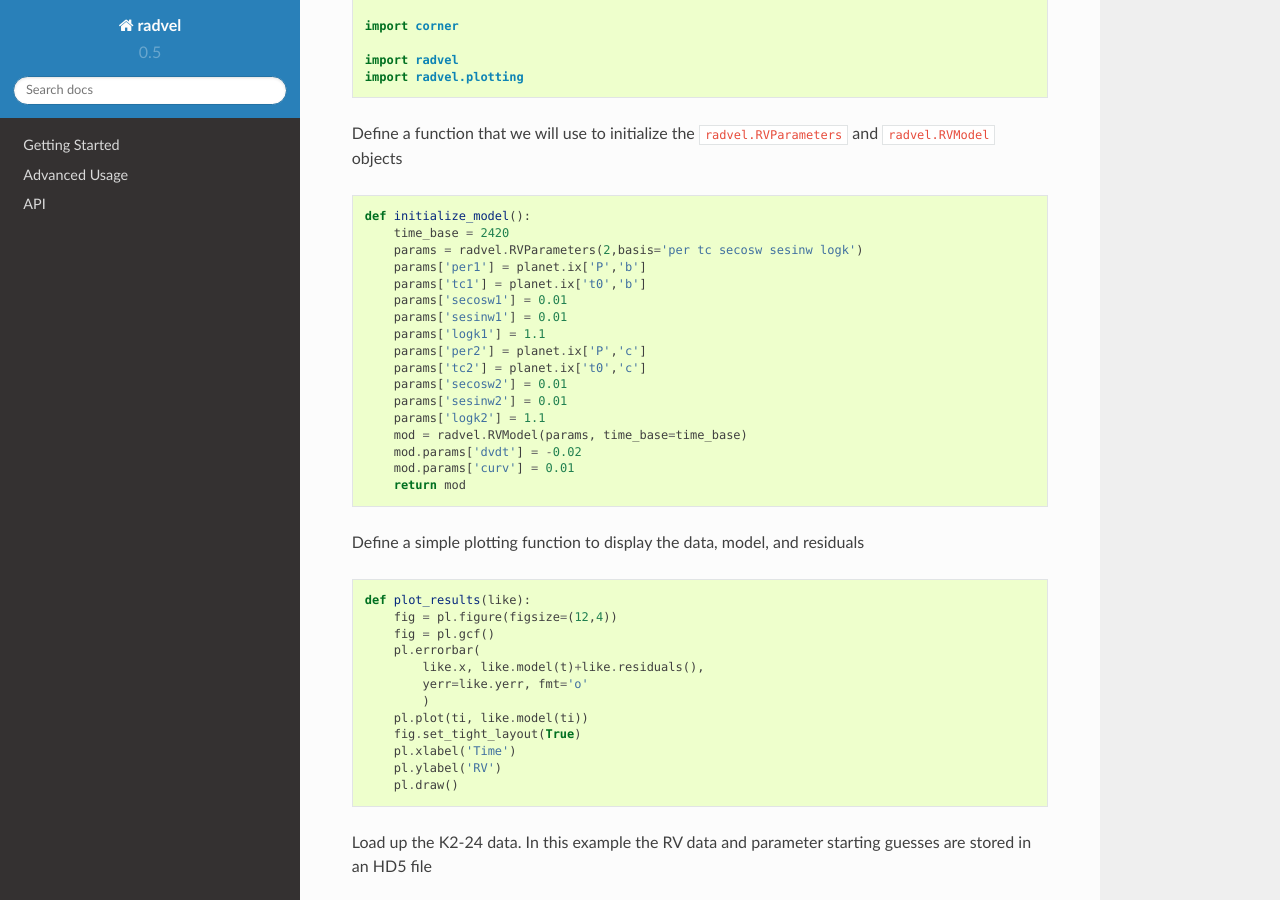
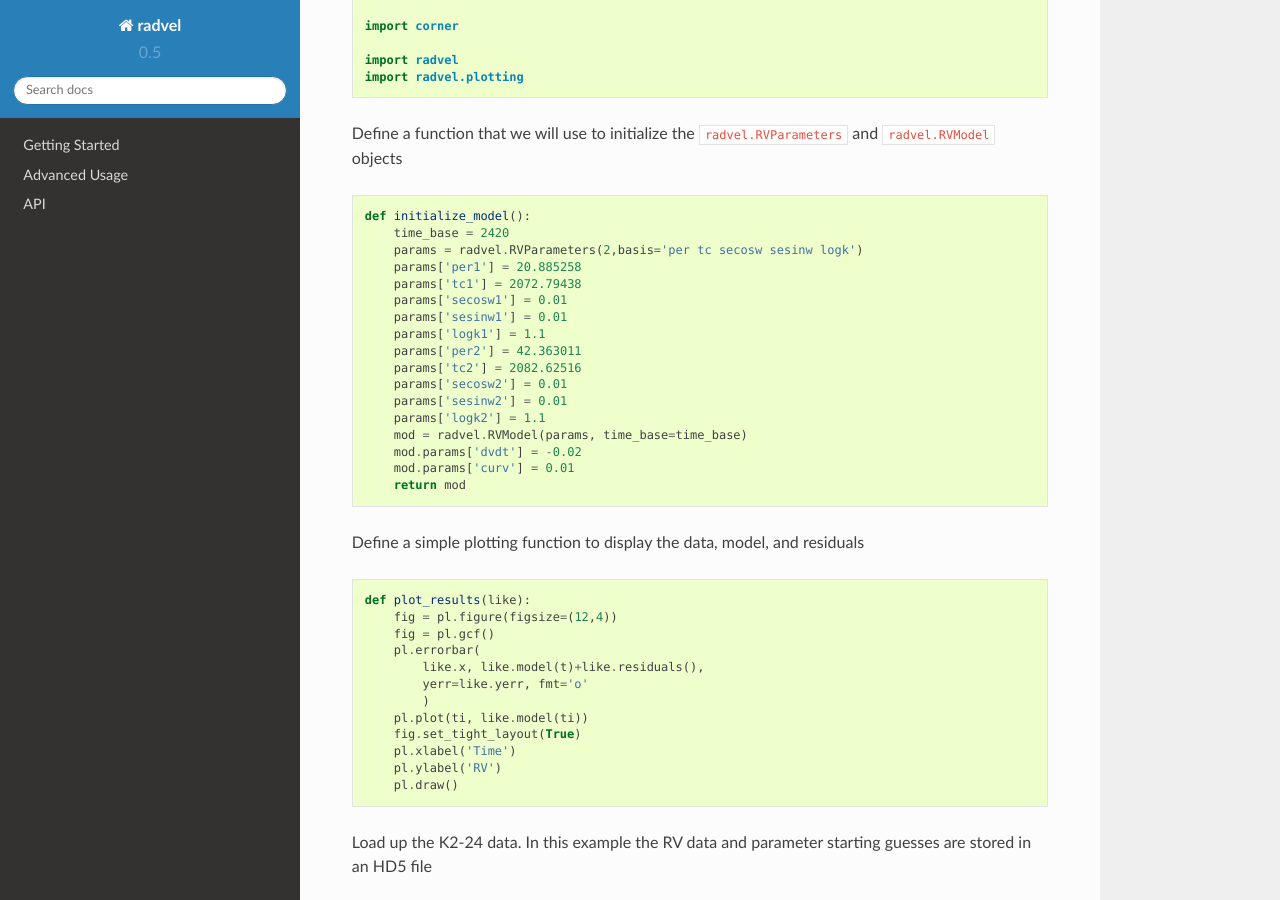
Before and after one commit to California-Planet-Search/radvel, a Sphinx documentation site: the page built from docs/k2-24.rst, in a window 1280 px wide and 900 px high, scrolled down 482 px. Built offline with Sphinx 7.4.7 and the Read the Docs theme 2.0.0, drawn with Linux system fonts in a browser that asks for light colours.

Commit message:
fixed k2-24 tutorial and docs

```diff
--- a/docs/k2-24.rst
+++ b/docs/k2-24.rst
@@ -34,13 +34,13 @@ Define a function that we will use to initialize the
     def initialize_model():
         time_base = 2420
         params = radvel.RVParameters(2,basis='per tc secosw sesinw logk')
-        params['per1'] = planet.ix['P','b']
-        params['tc1'] = planet.ix['t0','b']
+        params['per1'] = 20.885258
+	params['tc1'] = 2072.79438
         params['secosw1'] = 0.01
         params['sesinw1'] = 0.01
         params['logk1'] = 1.1
-        params['per2'] = planet.ix['P','c']
-        params['tc2'] = planet.ix['t0','c']
+        params['per2'] = 42.363011
+        params['tc2'] = 2082.62516
         params['secosw2'] = 0.01
         params['sesinw2'] = 0.01
         params['logk2'] = 1.1
```
Also changed, not shown: 1 other file.
